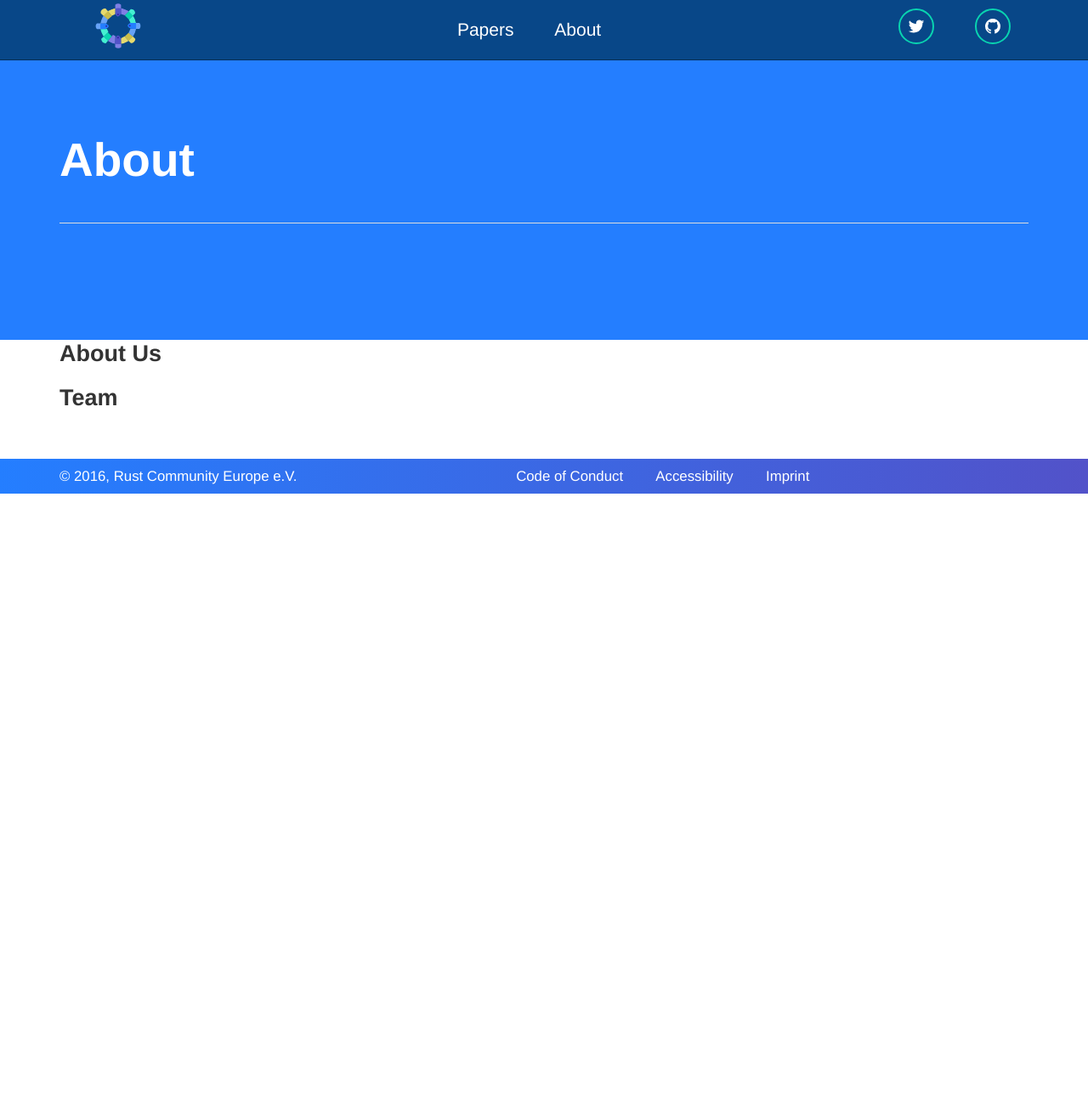
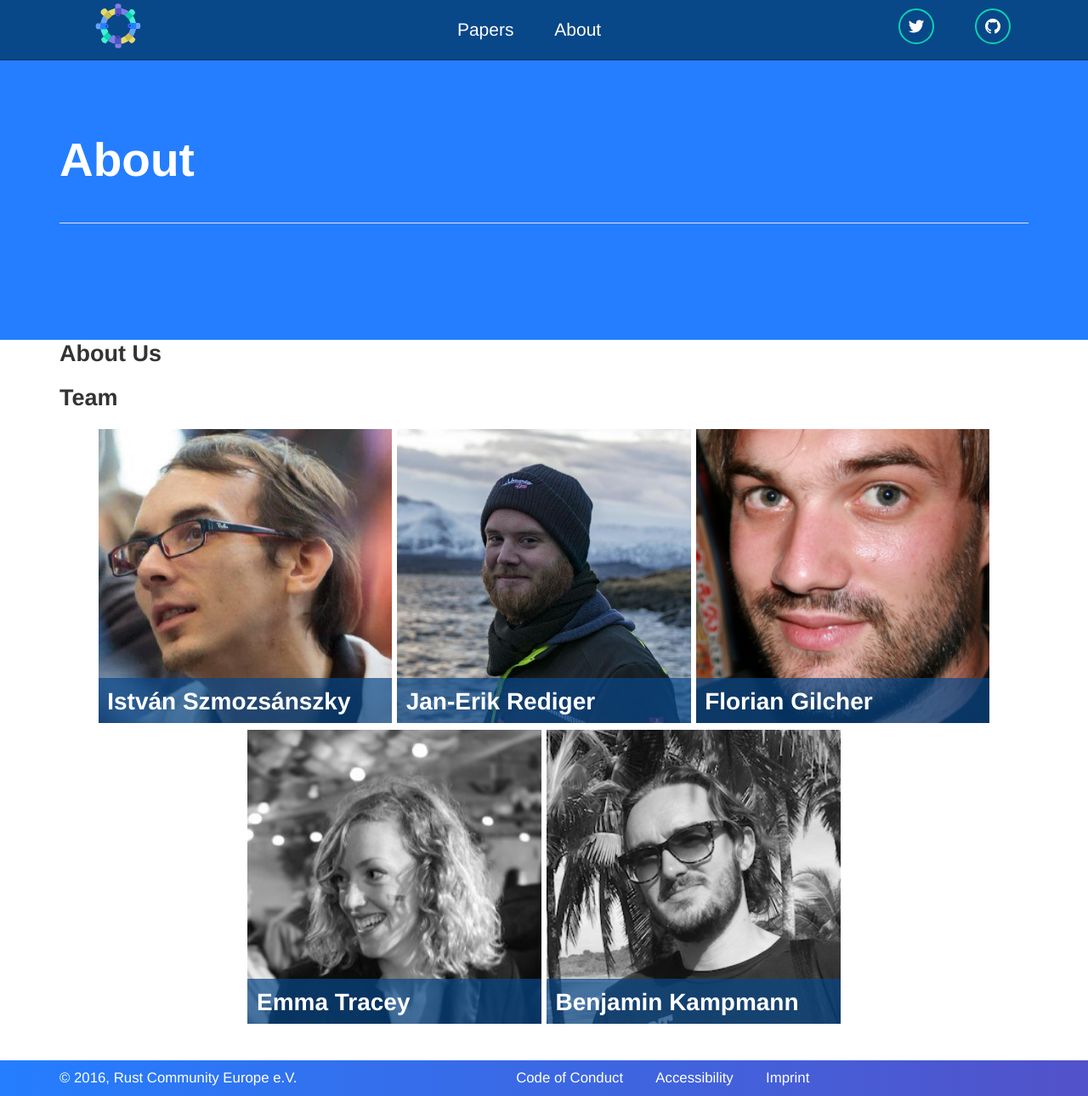
Before and after one commit to RustFestEU/blog.rustfest.eu, a Jekyll site: the page built from about.md, in a window 1280 px wide. Shown: the whole page at 85% size. Built offline with Jekyll 4.4.1, drawn with Linux system fonts in a browser that asks for light colours; before the commit the page ends 900 px from its top, so only the background shows below that.

Commit message:
add Team

```diff
--- /dev/null
+++ b/_data/team.yml
@@ -0,0 +1,65 @@
+- name: "István Szmozsánszky"
+  nick: "Flaki"
+  desc: ""
+  thumbnailUrl: flaki.png
+  links:
+    - icon: "twitter"
+      title: "slsoftworks"
+      link: "http://twitter.com/slsoftworks"
+    - icon: "github"
+      title: "flaki"
+      link: "https://github.com/flaki"
+    - icon: "medium"
+      title: "slsoftworks"
+      link: "https://medium.com/@slsoftworks"
+- name: "Jan-Erik Rediger"
+  nick: "BadBoy"
+  desc: ""
+  thumbnailUrl: badboy.jpg
+  links:
+    - icon: "twitter"
+      title: "badboy_"
+      link: "https://twitter.com/badboy_"
+    - icon: "github"
+      title: "badboy"
+      link: "https://github.com/badboy"
+    - icon: "website"
+      title: "fnordig.de"
+      link: "https://fnordig.de/"
+- name: "Florian Gilcher"
+  nick: "skade"
+  desc: ""
+  thumbnailUrl: florian.png
+  links:
+    - icon: "twitter"
+      title: "Argorak"
+      link: "https://twitter.com/Argorak"
+    - icon: "github"
+      title: "skade"
+      link: "https://github.com/skade"
+    - icon: "website"
+      title: "asquera.de"
+      link: "http://asquera.de/"
+- name: "Emma Tracey"
+  nick: "emma"
+  desc: ""
+  title: "HoneyPot.IO"
+  thumbnailUrl: emma.jpg
+  links:
+  - icon: "website"
+    title: "HoneyPot.IO"
+    link: "https://HoneyPot.IO/"
+- name: "Benjamin Kampmann"
+  nick: "Ben"
+  desc: ""
+  thumbnailUrl: ben.jpg
+  links:
+    - icon: "twitter"
+      title: "SirDonQui"
+      link: "https://twitter.com/SirDonQui"
+    - icon: "github"
+      title: "ligthyear"
+      link: "https://github.com/ligthyear"
+    - icon: "website"
+      title: "create-build-execute.com"
+      link: "http://www.create-build-execute.com/"
--- a/_includes/header.html
+++ b/_includes/header.html
@@ -69,10 +69,10 @@
     <div class="social-bar">
       <ul>
         <li>
-          <a href="https://twitter.com/{{ site.twitter_username }}"><svg width="1792" height="1792" viewBox="0 0 1792 1792" xmlns="http://www.w3.org/2000/svg"><path d="M1684 408q-67 98-162 167 1 14 1 42 0 130-38 259.5t-115.5 248.5-184.5 210.5-258 146-323 54.5q-271 0-496-145 35 4 78 4 225 0 401-138-105-2-188-64.5t-114-159.5q33 5 61 5 43 0 85-11-112-23-185.5-111.5t-73.5-205.5v-4q68 38 146 41-66-44-105-115t-39-154q0-88 44-163 121 149 294.5 238.5t371.5 99.5q-8-38-8-74 0-134 94.5-228.5t228.5-94.5q140 0 236 102 109-21 205-78-37 115-142 178 93-10 186-50z" fill="#fff"/></svg></a>
+          <a href="https://twitter.com/{{ site.twitter_username }}">{% include icons/twitter.svg %}</a>
         </li>
         <li>
-          <a href="https://github.com/{{ site.github_username }}"><svg width="1792" height="1792" viewBox="0 0 1792 1792" xmlns="http://www.w3.org/2000/svg"><path d="M1664 896q0 251-146.5 451.5t-378.5 277.5q-27 5-39.5-7t-12.5-30v-211q0-97-52-142 57-6 102.5-18t94-39 81-66.5 53-105 20.5-150.5q0-121-79-206 37-91-8-204-28-9-81 11t-92 44l-38 24q-93-26-192-26t-192 26q-16-11-42.5-27t-83.5-38.5-86-13.5q-44 113-7 204-79 85-79 206 0 85 20.5 150t52.5 105 80.5 67 94 39 102.5 18q-40 36-49 103-21 10-45 15t-57 5-65.5-21.5-55.5-62.5q-19-32-48.5-52t-49.5-24l-20-3q-21 0-29 4.5t-5 11.5 9 14 13 12l7 5q22 10 43.5 38t31.5 51l10 23q13 38 44 61.5t67 30 69.5 7 55.5-3.5l23-4q0 38 .5 89t.5 54q0 18-13 30t-40 7q-232-77-378.5-277.5t-146.5-451.5q0-209 103-385.5t279.5-279.5 385.5-103 385.5 103 279.5 279.5 103 385.5z" fill="#fff"/></svg></a>
+          <a href="https://github.com/{{ site.github_username }}">{% include icons/github.svg %}</a>
         </li>
       </ul>
     </div>
--- a/_sass/_layout.scss
+++ b/_sass/_layout.scss
@@ -3,6 +3,7 @@
 @import
   "components/navigation",
   "components/hero",
+  "components/team",
   "components/footer"
 ;
 
--- /dev/null
+++ b/_sass/components/_team.scss
@@ -0,0 +1,47 @@
+.team {
+  text-align: center;
+  img {
+    width: 27vw;
+    height: 27vw;
+  }
+
+  svg {
+    height: 1em;
+    width: 1em;
+    vertical-align: bottom;
+  }
+
+  a, a:visited {
+    color: white;
+  }
+
+  .links {
+    li {
+      line-height: 1.2em;
+    }
+  }
+
+  > li {
+    display: inline-block;
+    position: relative;
+    overflow: hidden;
+    line-height: 0;
+    text-align: left;
+
+    .info {
+      position: absolute;
+      top: calc(100% - 2.5em);
+      transition: top .65s ease;
+      height: 100%;
+      background-color: transparentize($brand_dark_blue, 0.3);
+      color: white;
+      width: 100%;
+      padding: 0.5em;
+    }
+
+    &:hover .info {
+      position: absolute;
+      top: 50%;
+    }
+  }
+}
--- a/about.md
+++ b/about.md
@@ -13,4 +13,19 @@ title: About
 <section markdown="1">
 ## Team
 
+<ul class="team">
+  {% for member in site.data.team %}
+    <li><div class="info">
+      <h4>{{member.name}}</h4>
+      <p>{{member.desc}}</p>
+      <ul class="links">
+        {% for link in member.links %}
+          <li>{% include icons/{{link.icon}}.svg %} <a href="{{link.link}}" target="_blank">{{link.title}}</a></li>
+        {% endfor %}
+      </ul>
+    </div>
+    <img src="/assets/team/{{member.thumbnailUrl}}" /></li>
+  {% endfor %}
+</ul>
+
 </section>
```
Also changed, not shown: _includes/icons/github.svg (added), _includes/icons/medium.svg (added), _includes/icons/twitter.svg (added), _includes/icons/website.svg (added), assets/team/badboy.jpg (added), assets/team/ben.jpg (added), assets/team/emma.jpg (added), assets/team/flaki.png (added), assets/team/florian.png (added).
